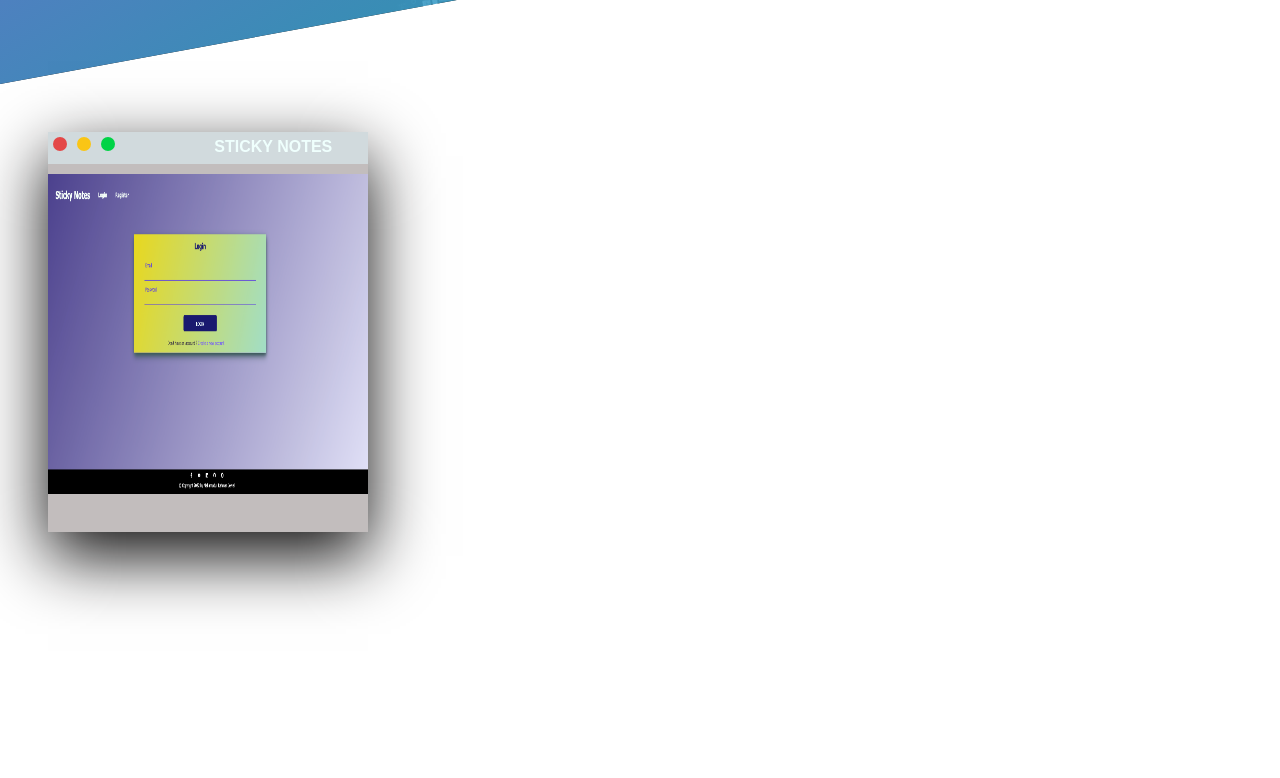
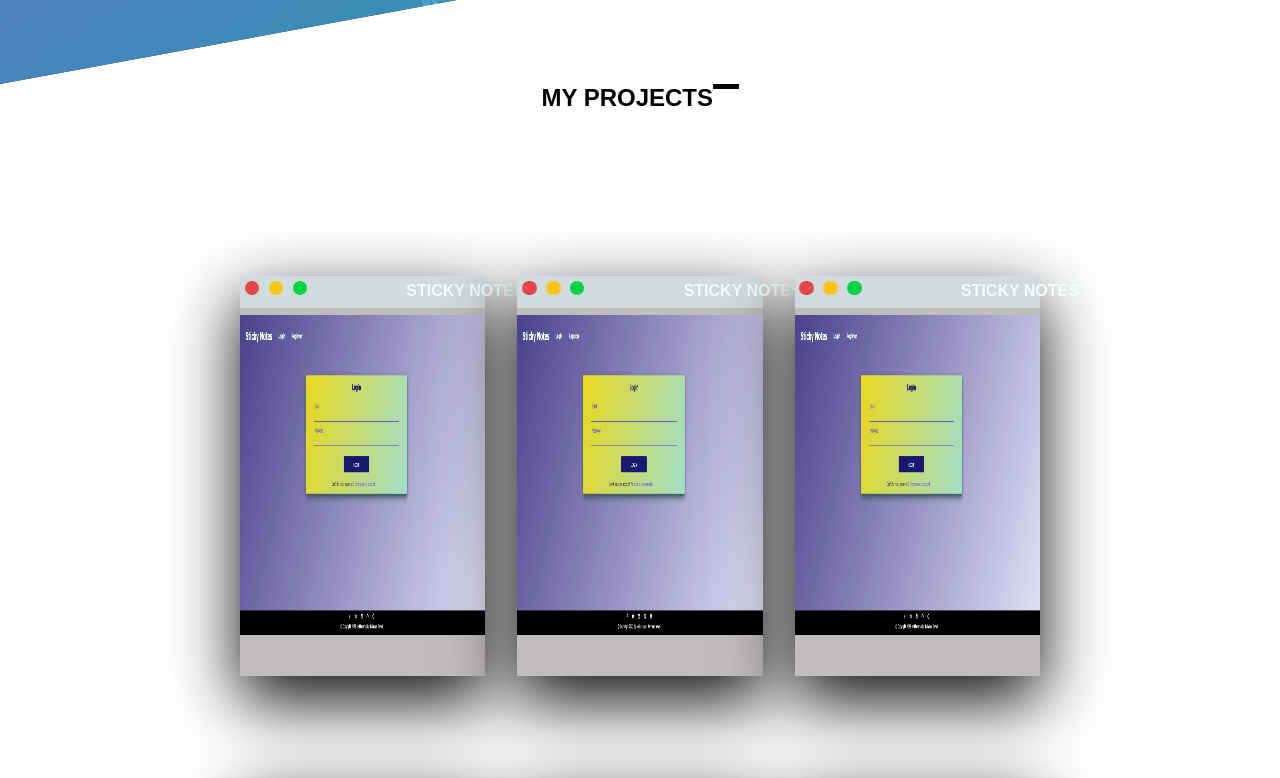
Before and after one commit to Julu1994/Mahamudur-Jewel, a React (Create React App) app in the folder my-portfolio/: page / in a window 1280 px wide. Shown: the part 700-1478 px from the top of the page. Before the commit the page ends 1280 px from the top, so only its background shows below. Built offline with nearby package versions, Linux system fonts and the light colour scheme.

Commit message:
working on layout

```diff
--- a/my-portfolio/src/App.js
+++ b/my-portfolio/src/App.js
@@ -1,18 +1,10 @@
 import "./App.scss";
-import Header from "./components/header";
-import Card from "./components/Card";
-import notePic from "./components/resources/noteIMG.png";
+import Layout from "./Layout/layout";
 
 function App() {
     return (
         <div className="App">
-            <Header />
-            <Card
-                title="STICKY NOTES"
-                pic={notePic}
-                name="This App will manage your daily notes virtually"
-                details="#Full-stack  #React #Express #MongoDB "
-            />
+            <Layout />
         </div>
     );
 }
--- a/my-portfolio/src/Layout/Layout.js
+++ b/my-portfolio/src/Layout/Layout.js
@@ -1,7 +1,57 @@
 import React from "react";
+import "./layout.scss";
+import Header from "../components/header";
+import Card from "../components/Card";
+import notePic from "../components/resources/noteIMG.png";
 
 function Layout() {
-    return <div></div>;
+    return (
+        <div className="layout-div">
+            <Header />
+            <div className="card-grid-header">
+                <h2>MY PROJECTS</h2>
+                <div className="grid-header-bar"></div>
+            </div>
+            <div className="card-grid">
+                <Card
+                    title="STICKY NOTES"
+                    pic={notePic}
+                    name="This App will manage your daily notes virtually"
+                    details="#Full-stack  #React #Express #MongoDB "
+                />
+                <Card
+                    title="STICKY NOTES"
+                    pic={notePic}
+                    name="This App will manage your daily notes virtually"
+                    details="#Full-stack  #React #Express #MongoDB "
+                />
+                <Card
+                    title="STICKY NOTES"
+                    pic={notePic}
+                    name="This App will manage your daily notes virtually"
+                    details="#Full-stack  #React #Express #MongoDB "
+                />
+                <Card
+                    title="STICKY NOTES"
+                    pic={notePic}
+                    name="This App will manage your daily notes virtually"
+                    details="#Full-stack  #React #Express #MongoDB "
+                />
+                <Card
+                    title="STICKY NOTES"
+                    pic={notePic}
+                    name="This App will manage your daily notes virtually"
+                    details="#Full-stack  #React #Express #MongoDB "
+                />
+                <Card
+                    title="STICKY NOTES"
+                    pic={notePic}
+                    name="This App will manage your daily notes virtually"
+                    details="#Full-stack  #React #Express #MongoDB "
+                />
+            </div>
+        </div>
+    );
 }
 
 export default Layout;
--- /dev/null
+++ b/my-portfolio/src/Layout/layout.scss
@@ -0,0 +1,26 @@
+.layout-div{
+    margin:0;
+}
+.card-grid-header{
+    width: 100%;
+    height: 4rem;
+    display: flex;
+    justify-content: center;
+
+
+}
+.grid-header-bar{
+    width: 2%;
+    height: 0.3rem;
+    background: rgb(7, 8, 8);
+}
+.card-grid{
+    margin: 8rem 15em 2rem 15rem;
+    max-width: 100%;
+    height: 60rem;
+    display: grid;
+    grid-template-columns: repeat(3, 3fr);
+    grid-row-gap: 3rem;
+    grid-column-gap: 2rem;
+    justify-content: center;
+}
--- a/my-portfolio/src/components/Card.scss
+++ b/my-portfolio/src/components/Card.scss
@@ -1,8 +1,5 @@
 .card-container{
     perspective: 150rem;
-    width: 25%;
-    height: 25rem;
-    margin: 3rem;
     position: relative;
 
 
@@ -95,14 +92,18 @@
     margin: 2.5rem 2.3rem 0 2.3rem;
 }
 .app-info{
+    padding: 1rem;
+    height: 3rem;
     margin-top: 2rem;
     display: block;
     color: rgb(52, 104, 136);
+    border-radius: 1rem;
     word-spacing: 1rem;
+    background-color: azure;
 }
 .back-btn-div{
     display: flex;
     justify-content: center;
-    transform: translateY(8rem);
+    transform: translateY(5rem);
 
 }
```
